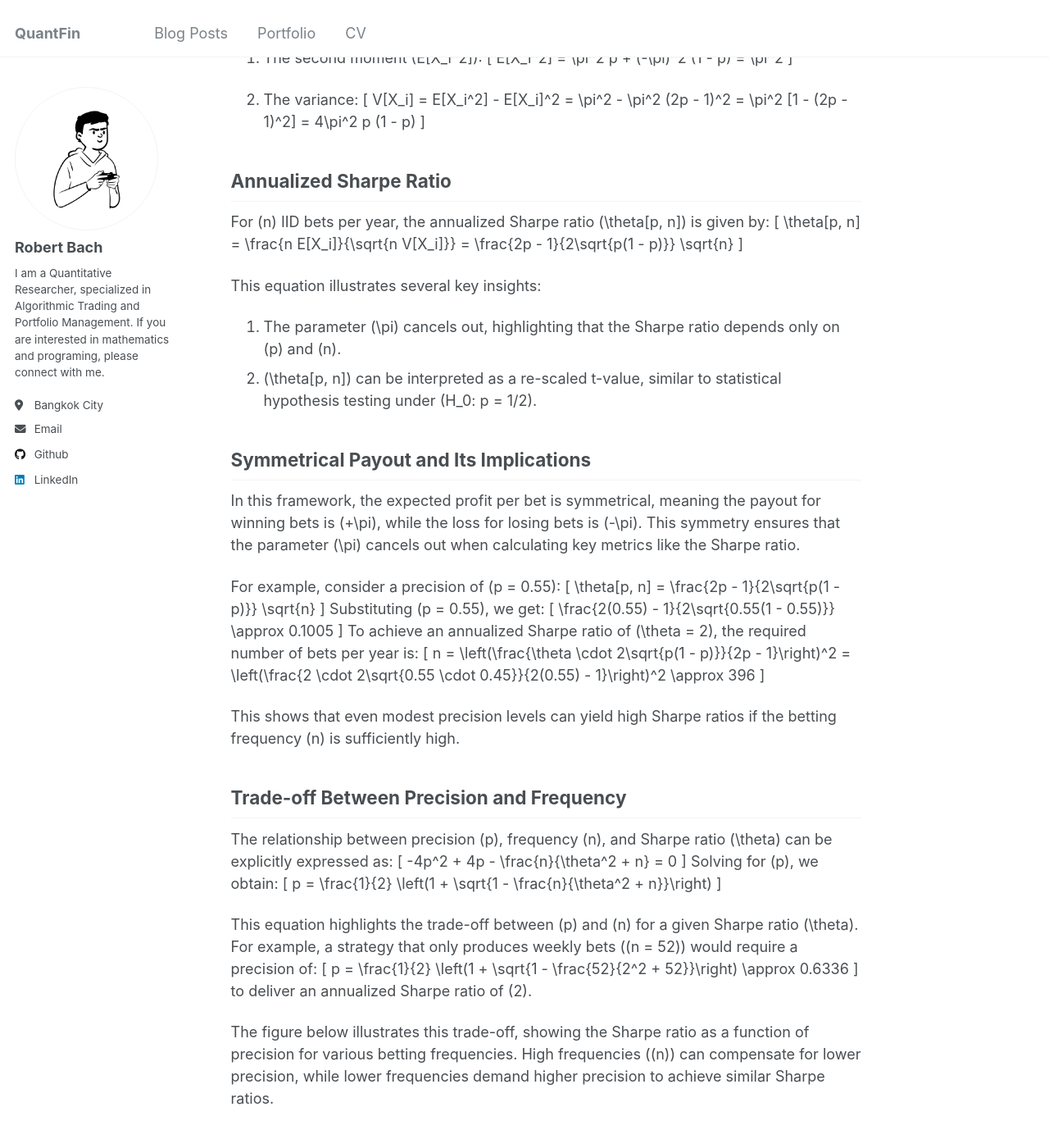
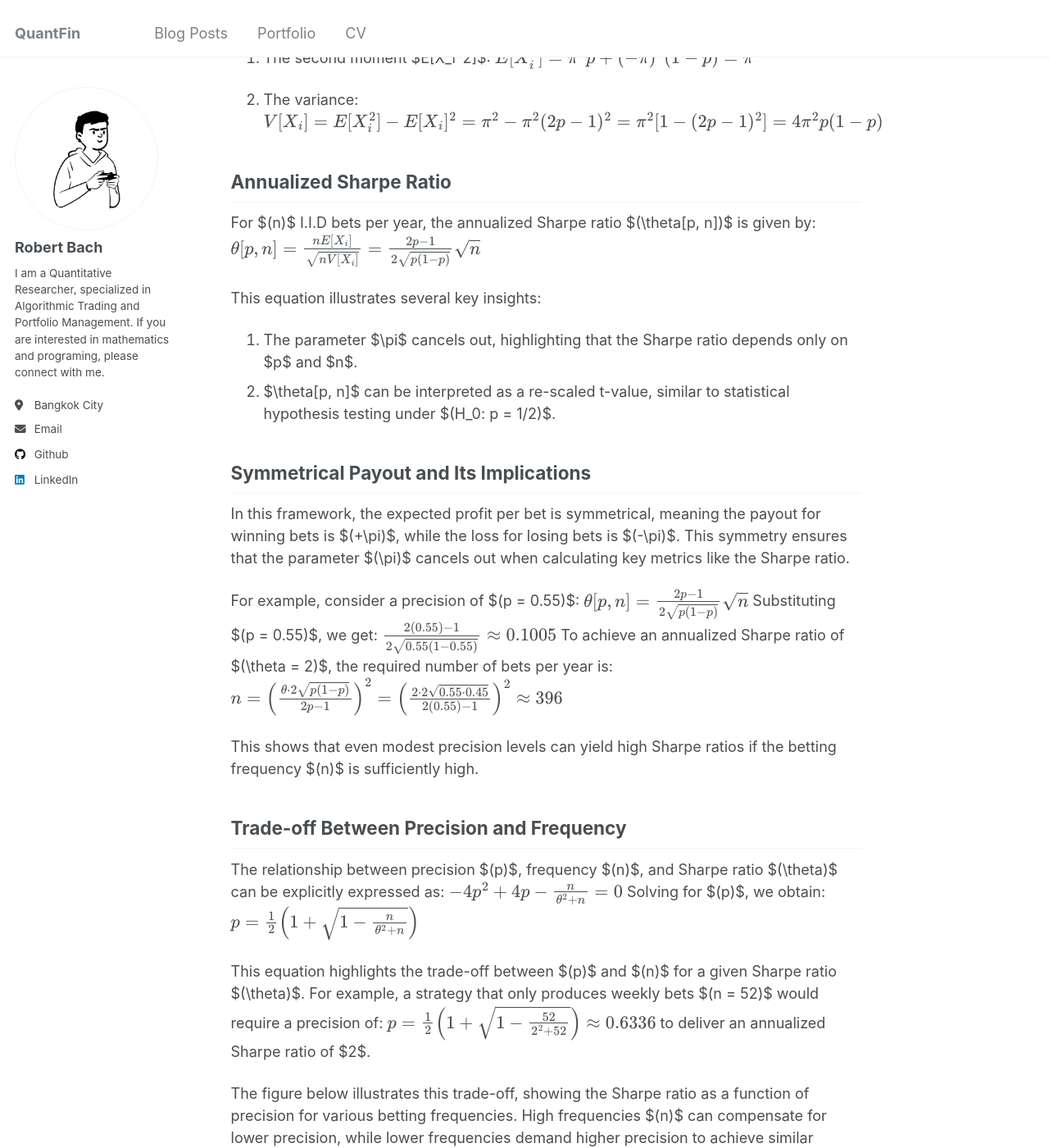
Before and after one commit to baobach/baobach.github.io, a Jekyll site: the page built from _posts/2025-01-24-precision-in-ml.md, in a window 1280 px wide and 1400 px high, scrolled down 1034 px. Shown: the whole window at 82% size. Built offline with Jekyll 4.4.1, drawn with Linux system fonts in a browser that asks for light colours; some of the changed text lies outside the part shown.

Commit message:
fix: change the correct display method for latex code

```diff
--- a/_posts/2025-01-24-precision-in-ml.md
+++ b/_posts/2025-01-24-precision-in-ml.md
@@ -11,12 +11,12 @@ tags:
 
 When developing machine learning (ML) models for algorithmic trading, one of the key challenges is determining the trade-off between accuracy and precision. Accuracy measures the overall correctness of predictions, while precision focuses on the relationship between true positives (money-making bets) and false positives (money-losing bets). This trade-off directly influences the expected Sharpe ratio, which is critical for assessing the risk-adjusted return of a trading strategy. By analyzing the outcomes of market bets within specific time windows, practitioners can identify target metrics to optimize both model training and validation.
 
-Let’s delve into this concept by considering a trading strategy that produces \(n\) independent and identically distributed (IID) bets per year. Each bet's outcome \(X_i\), where \(i \in [1, n]\), is defined as follows:
+Let’s delve into this concept by considering a trading strategy that produces $(n)$ independent and identically distributed (I.I.D) bets per year. Each bet's outcome $X_i$, where $i \in [1, n]$, is defined as follows:
 
-- A profit \(\pi > 0\) with probability \(P[X_i = \pi] = p\)
-- A loss \(-\pi\) with probability \(P[X_i = -\pi] = 1 - p\)
+- A profit $\pi > 0$ with probability $P[X_i = \pi] = p$
+- A loss $-\pi$ with probability $P[X_i = -\pi] = 1 - p$
 
-Here, \(p\) can be thought of as the precision of a binary classifier:
+Here, probability $p$ can be thought of as the precision of a binary classifier:
 - **Positive outcomes** indicate betting on an opportunity.
 - **Negative outcomes** mean passing on an opportunity.
 
@@ -24,70 +24,70 @@ True positives are rewarded, false positives are punished, and negatives (whethe
 
 ## Expected Profit and Variance per Bet
 
-The expected profit \(E[X_i]\) from one bet is:
-\[
+The expected profit $E[X_i]$ from one bet is:
+$$
 E[X_i] = \pi p + (-\pi)(1 - p) = \pi (2p - 1)
-\]
+$$
 
-The variance \(V[X_i]\) of a single bet is derived as follows:
-1. The second moment \(E[X_i^2]\):
-\[
+The variance $V[X_i]$ of a single bet is derived as follows:
+1. The second moment $E[X_i^2]$:
+$$
 E[X_i^2] = \pi^2 p + (-\pi)^2 (1 - p) = \pi^2
-\]
+$$
 
 2. The variance:
-\[
+$$
 V[X_i] = E[X_i^2] - E[X_i]^2 = \pi^2 - \pi^2 (2p - 1)^2 = \pi^2 [1 - (2p - 1)^2] = 4\pi^2 p (1 - p)
-\]
+$$
 
 ## Annualized Sharpe Ratio
 
-For \(n\) IID bets per year, the annualized Sharpe ratio \(\theta[p, n]\) is given by:
-\[
+For $(n)$ I.I.D bets per year, the annualized Sharpe ratio $(\theta[p, n])$ is given by:
+$$
 \theta[p, n] = \frac{n E[X_i]}{\sqrt{n V[X_i]}} = \frac{2p - 1}{2\sqrt{p(1 - p)}} \sqrt{n}
-\]
+$$
 
 This equation illustrates several key insights:
-1. The parameter \(\pi\) cancels out, highlighting that the Sharpe ratio depends only on \(p\) and \(n\).
-2. \(\theta[p, n]\) can be interpreted as a re-scaled t-value, similar to statistical hypothesis testing under \(H_0: p = 1/2\).
+1. The parameter $\pi$ cancels out, highlighting that the Sharpe ratio depends only on $p$ and $n$.
+2. $\theta[p, n]$ can be interpreted as a re-scaled t-value, similar to statistical hypothesis testing under $(H_0: p = 1/2)$.
 
 ## Symmetrical Payout and Its Implications
 
-In this framework, the expected profit per bet is symmetrical, meaning the payout for winning bets is \(+\pi\), while the loss for losing bets is \(-\pi\). This symmetry ensures that the parameter \(\pi\) cancels out when calculating key metrics like the Sharpe ratio.
+In this framework, the expected profit per bet is symmetrical, meaning the payout for winning bets is $(+\pi)$, while the loss for losing bets is $(-\pi)$. This symmetry ensures that the parameter $(\pi)$ cancels out when calculating key metrics like the Sharpe ratio.
 
-For example, consider a precision of \(p = 0.55\):
-\[
+For example, consider a precision of $(p = 0.55)$:
+$$
 \theta[p, n] = \frac{2p - 1}{2\sqrt{p(1 - p)}} \sqrt{n}
-\]
-Substituting \(p = 0.55\), we get:
-\[
+$$
+Substituting $(p = 0.55)$, we get:
+$$
 \frac{2(0.55) - 1}{2\sqrt{0.55(1 - 0.55)}} \approx 0.1005
-\]
-To achieve an annualized Sharpe ratio of \(\theta = 2\), the required number of bets per year is:
-\[
+$$
+To achieve an annualized Sharpe ratio of $(\theta = 2)$, the required number of bets per year is:
+$$
 n = \left(\frac{\theta \cdot 2\sqrt{p(1 - p)}}{2p - 1}\right)^2 = \left(\frac{2 \cdot 2\sqrt{0.55 \cdot 0.45}}{2(0.55) - 1}\right)^2 \approx 396
-\]
+$$
 
-This shows that even modest precision levels can yield high Sharpe ratios if the betting frequency \(n\) is sufficiently high.
+This shows that even modest precision levels can yield high Sharpe ratios if the betting frequency $(n)$ is sufficiently high.
 
 ## Trade-off Between Precision and Frequency
 
-The relationship between precision \(p\), frequency \(n\), and Sharpe ratio \(\theta\) can be explicitly expressed as:
-\[
+The relationship between precision $(p)$, frequency $(n)$, and Sharpe ratio $(\theta)$ can be explicitly expressed as:
+$$
 -4p^2 + 4p - \frac{n}{\theta^2 + n} = 0
-\]
-Solving for \(p\), we obtain:
-\[
+$$
+Solving for $(p)$, we obtain:
+$$
 p = \frac{1}{2} \left(1 + \sqrt{1 - \frac{n}{\theta^2 + n}}\right)
-\]
+$$
 
-This equation highlights the trade-off between \(p\) and \(n\) for a given Sharpe ratio \(\theta\). For example, a strategy that only produces weekly bets (\(n = 52\)) would require a precision of:
-\[
+This equation highlights the trade-off between $(p)$ and $(n)$ for a given Sharpe ratio $(\theta)$. For example, a strategy that only produces weekly bets $(n = 52)$ would require a precision of:
+$$
 p = \frac{1}{2} \left(1 + \sqrt{1 - \frac{52}{2^2 + 52}}\right) \approx 0.6336
-\]
-to deliver an annualized Sharpe ratio of \(2\).
+$$
+to deliver an annualized Sharpe ratio of $2$.
 
-The figure below illustrates this trade-off, showing the Sharpe ratio as a function of precision for various betting frequencies. High frequencies (\(n\)) can compensate for lower precision, while lower frequencies demand higher precision to achieve similar Sharpe ratios.
+The figure below illustrates this trade-off, showing the Sharpe ratio as a function of precision for various betting frequencies. High frequencies $(n)$ can compensate for lower precision, while lower frequencies demand higher precision to achieve similar Sharpe ratios.
 
 ![Relation between precision and Sharpe ratio](https://quantfin.net/images/blogs/sharpe-precision-relationship.png)
 
@@ -95,9 +95,9 @@ By understanding this interplay, practitioners can align their strategy's design
 
 ## Implications for Algorithmic Trading
 
-Even for small values of \(p > 1/2\), the Sharpe ratio can be significantly increased by raising \(n\). This underscores the economic foundation of high-frequency trading, where precision \(p\) may be only slightly above 50%, but the sheer volume of bets \(n\) drives profitability.
+Even for small values of $p > 1/2$, the Sharpe ratio can be significantly increased by raising $(n)$. This underscores the economic foundation of high-frequency trading, where precision $(p)$ may be only slightly above 50%, but the sheer volume of bets $(n)$ drives profitability.
 
-The Sharpe ratio is a function of **precision** rather than accuracy because passing on opportunities (negatives) does not directly affect rewards or penalties. However, too many negatives can reduce \(n\), ultimately depressing the Sharpe ratio toward zero.
+The Sharpe ratio is a function of **precision** rather than accuracy because passing on opportunities (negatives) does not directly affect rewards or penalties. However, too many negatives can reduce $(n)$, ultimately depressing the Sharpe ratio toward zero.
 
 ## Conclusion
 
```
